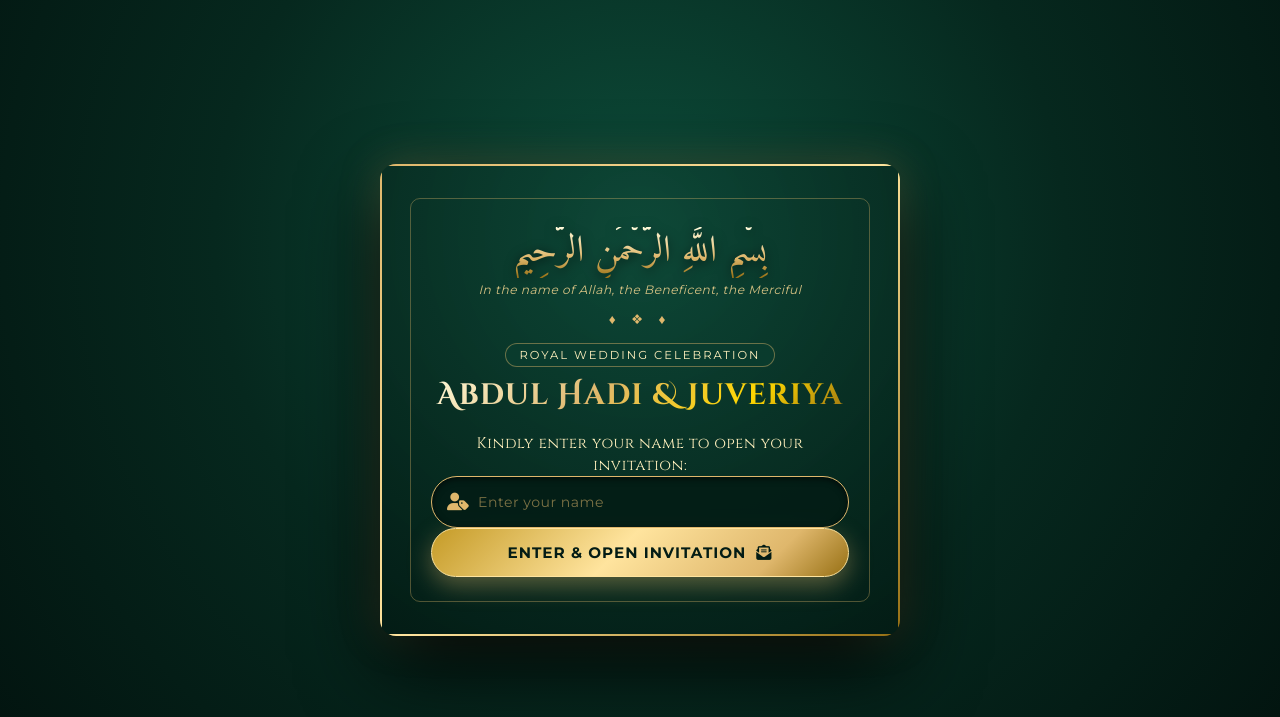
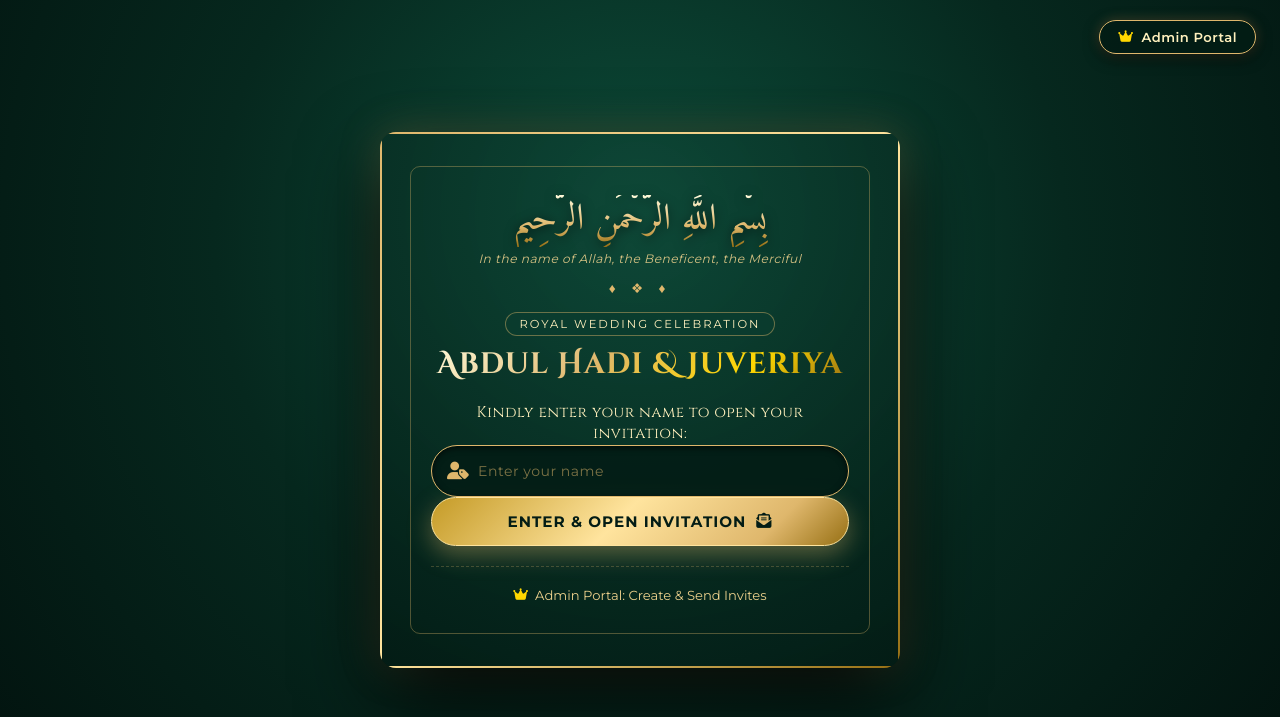
Before and after one commit to salmankhan080405-bot/Juveriya, a website: page index.html in a window 1280 px wide. Shown: the top 717 px of the page. Drawn offline with nearby package versions, Linux system fonts and the light colour scheme; a web font is replaced by a local one.

Commit message:
Add direct Admin Portal buttons to entrance gate screen and URL parameter trigger

```diff
--- a/css/style.css
+++ b/css/style.css
@@ -241,6 +241,76 @@ body {
   display: inline-block;
 }
 
+/* Gate Screen Admin Controls */
+.gate-admin-shortcut-btn {
+  position: absolute;
+  top: 20px;
+  right: 24px;
+  z-index: 10000;
+  display: inline-flex;
+  align-items: center;
+  gap: 8px;
+  padding: 8px 18px;
+  background: rgba(3, 28, 21, 0.9);
+  border: 1.5px solid var(--color-gold-primary);
+  border-radius: 30px;
+  color: var(--color-gold-light);
+  font-family: var(--font-sans);
+  font-size: 0.82rem;
+  font-weight: 600;
+  letter-spacing: 0.5px;
+  cursor: pointer;
+  box-shadow: 0 4px 15px rgba(0, 0, 0, 0.7), 0 0 12px rgba(223, 183, 108, 0.3);
+  transition: all 0.3s cubic-bezier(0.2, 0.8, 0.2, 1);
+}
+
+.gate-admin-shortcut-btn i {
+  color: var(--color-gold-bright);
+}
+
+.gate-admin-shortcut-btn:hover {
+  background: linear-gradient(135deg, #dfb76c 0%, #ffe49e 50%, #977014 100%);
+  color: #031c15;
+  box-shadow: 0 0 20px rgba(255, 215, 0, 0.6);
+  transform: translateY(-2px);
+}
+
+.gate-admin-shortcut-btn:hover i {
+  color: #031c15;
+}
+
+.gate-admin-footer {
+  margin-top: 20px;
+  padding-top: 14px;
+  border-top: 1px dashed rgba(223, 183, 108, 0.25);
+  text-align: center;
+}
+
+.gate-admin-toggle-link {
+  background: transparent;
+  border: none;
+  color: var(--color-gold-champagne);
+  font-family: var(--font-sans);
+  font-size: 0.82rem;
+  cursor: pointer;
+  display: inline-flex;
+  align-items: center;
+  gap: 7px;
+  padding: 6px 14px;
+  border-radius: 20px;
+  transition: all 0.25s ease;
+}
+
+.gate-admin-toggle-link i {
+  color: var(--color-gold-bright);
+}
+
+.gate-admin-toggle-link:hover {
+  color: var(--color-gold-bright);
+  background: rgba(223, 183, 108, 0.15);
+  text-decoration: underline;
+}
+
 .nav-btn-admin {
   background: linear-gradient(135deg, rgba(223, 183, 108, 0.25) 0%, rgba(151, 112, 20, 0.4) 100%);
   border-color: var(--color-gold-primary);
@@ -1415,10 +1485,10 @@ body {
 .modal-backdrop {
   position: fixed;
   inset: 0;
-  background: rgba(0, 0, 0, 0.8);
-  backdrop-filter: blur(8px);
-  -webkit-backdrop-filter: blur(8px);
-  z-index: 1000;
+  background: rgba(0, 0, 0, 0.85);
+  backdrop-filter: blur(10px);
+  -webkit-backdrop-filter: blur(10px);
+  z-index: 10001;
   display: flex;
   align-items: center;
   justify-content: center;
--- a/index.html
+++ b/index.html
@@ -25,6 +25,11 @@
   <!-- 1. GUEST NAME ENTRY GATE (Displays before invitation)    -->
   <!-- ======================================================== -->
   <div class="guest-gate-screen" id="guestGateScreen">
+    <!-- Admin Portal Shortcut Button (Top Right of Entrance) -->
+    <button type="button" class="gate-admin-shortcut-btn" id="btnGateAdminTop" title="Open Admin Portal to Send Invites">
+      <i class="fa-solid fa-crown"></i> <span>Admin Portal</span>
+    </button>
+
     <div class="gate-overlay-particles"></div>
     <div class="guest-gate-card">
       <div class="gate-gold-border">
@@ -72,6 +77,13 @@
               <i class="fa-solid fa-envelope-open-text"></i>
             </button>
           </form>
+        </div>
+
+        <!-- Admin Portal Access Link -->
+        <div class="gate-admin-footer">
+          <button type="button" class="gate-admin-toggle-link" id="btnGateAdminBottom">
+            <i class="fa-solid fa-crown"></i> <span>Admin Portal: Create &amp; Send Invites</span>
+          </button>
         </div>
 
       </div>
--- a/js/app.js
+++ b/js/app.js
@@ -763,10 +763,27 @@
     btnOpenWaSender.addEventListener('click', openModal);
     if (fabSendWa) fabSendWa.addEventListener('click', openModal);
 
+    const btnGateAdminTop = document.getElementById('btnGateAdminTop');
+    const btnGateAdminBottom = document.getElementById('btnGateAdminBottom');
+    if (btnGateAdminTop) btnGateAdminTop.addEventListener('click', openModal);
+    if (btnGateAdminBottom) btnGateAdminBottom.addEventListener('click', openModal);
+
     // Close Modal
     btnCloseWaSender.addEventListener('click', () => {
       waSenderModal.classList.remove('is-active');
     });
+
+    waSenderModal.addEventListener('click', (e) => {
+      if (e.target === waSenderModal) {
+        waSenderModal.classList.remove('is-active');
+      }
+    });
+
+    // Auto-open Admin Portal if ?admin=true or #admin in URL
+    const adminCheck = new URLSearchParams(window.location.search);
+    if (adminCheck.get('admin') === 'true' || adminCheck.get('portal') === 'admin' || window.location.hash === '#admin') {
+      setTimeout(openModal, 200);
+    }
 
     // Generate Personalized Message
     function buildPersonalizedInvite(relativeName, withFamily) {
```
